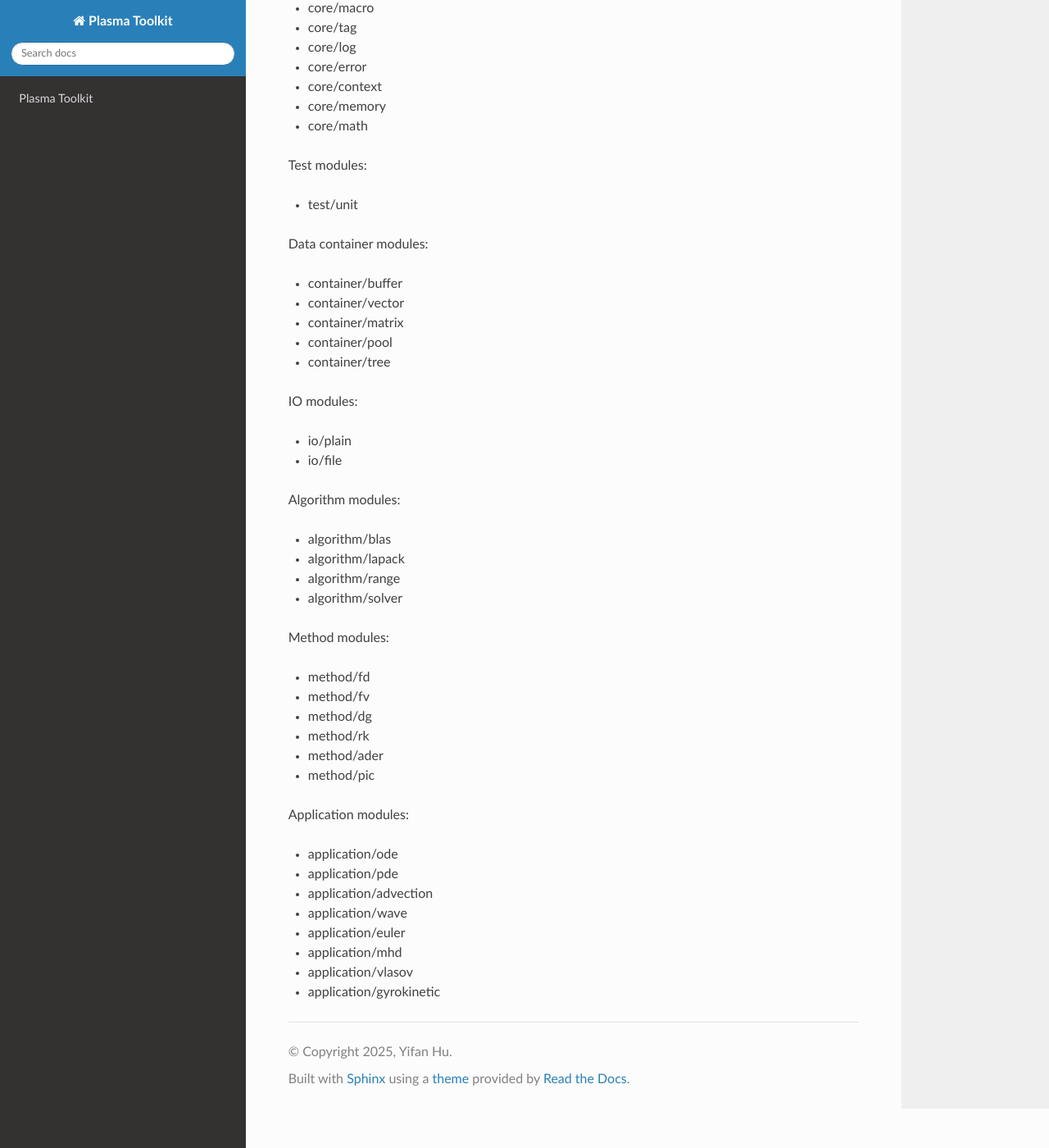
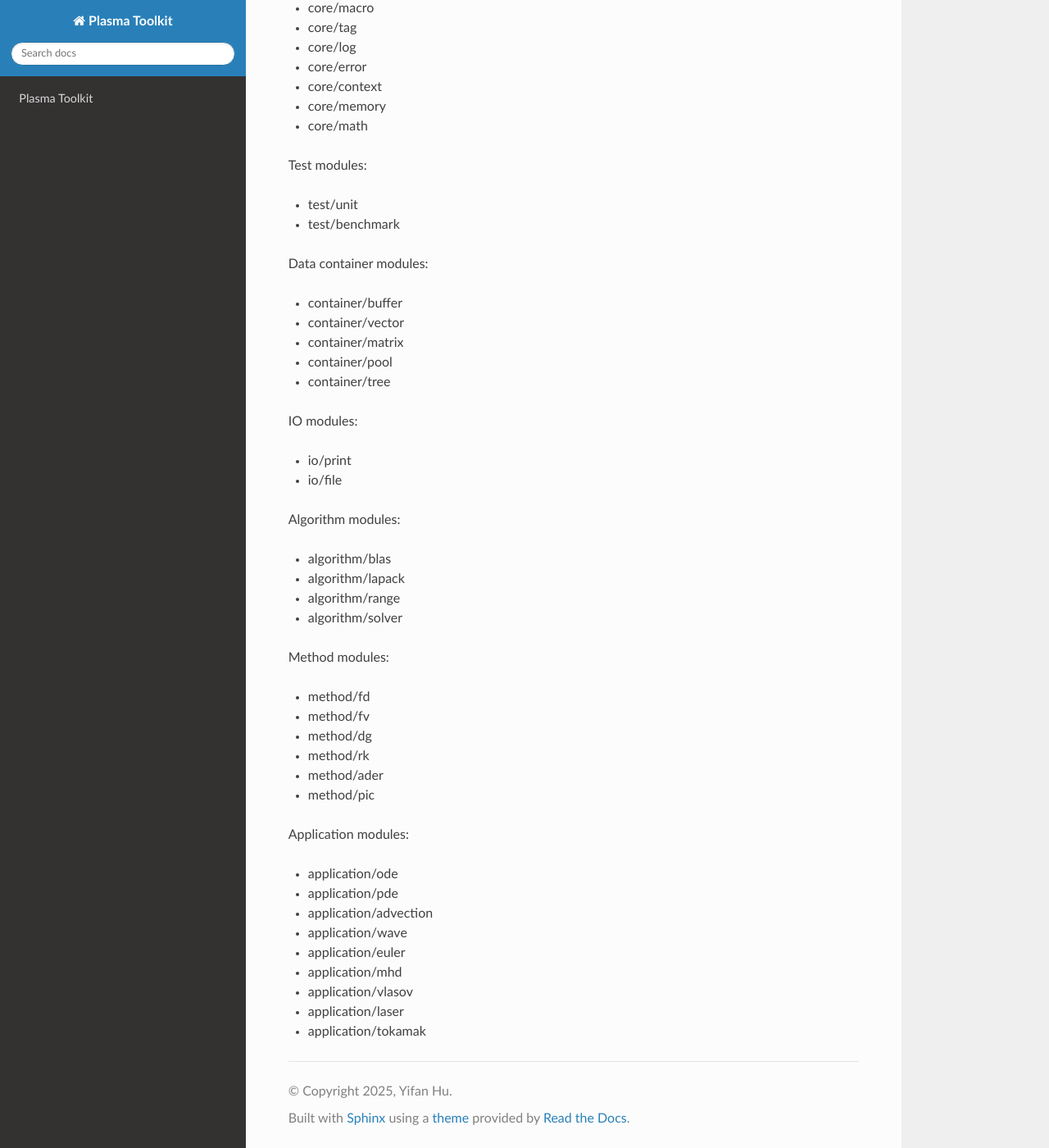
Before and after one commit to yhu1729/PlasmaToolkit, a Sphinx documentation site: the page built from doc/source/index.rst, in a window 1280 px wide and 1400 px high, scrolled down 234 px. Shown: the whole window at 82% size. Built offline with Sphinx 7.4.7 and the Read the Docs theme 3.1.0, drawn with Linux system fonts in a browser that asks for light colours.

Commit message:
docs: improve home page

```diff
--- a/doc/source/index.rst
+++ b/doc/source/index.rst
@@ -15,6 +15,7 @@ Core modules:
 Test modules:
 
 * test/unit
+* test/benchmark
 
 Data container modules:
 
@@ -26,7 +27,7 @@ Data container modules:
 
 IO modules:
 
-* io/plain
+* io/print
 * io/file
 
 Algorithm modules:
@@ -54,4 +55,5 @@ Application modules:
 * application/euler
 * application/mhd
 * application/vlasov
-* application/gyrokinetic
+* application/laser
+* application/tokamak
```
